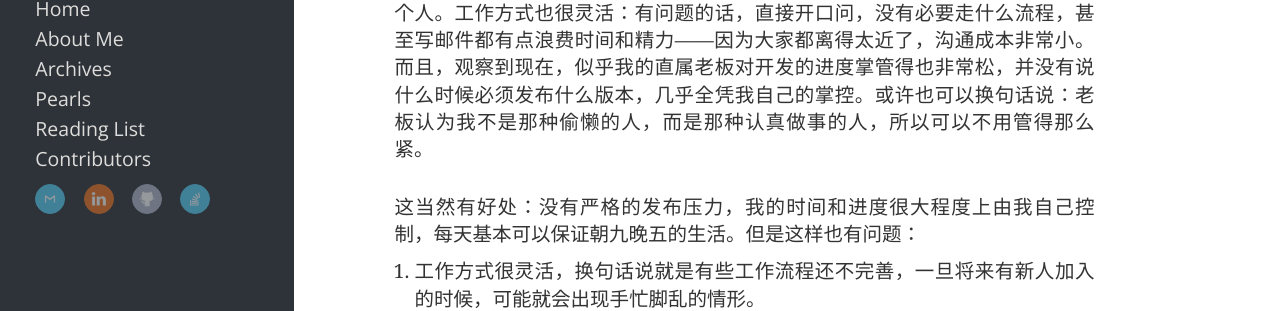
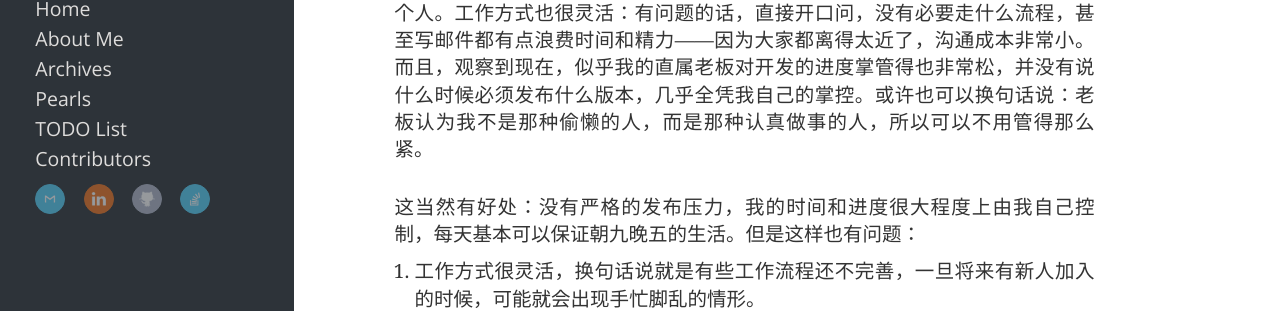
Before and after one commit to Tianhao25/yaobinwen.github.io, a Jekyll site: the page built from index.html, in a window 1280 px wide. Shown: the part 300-611 px from the top of the page. Built offline with Jekyll 4.4.1, drawn with Linux system fonts in a browser that asks for light colours; nearby versions of some CDN libraries; the list of posts is cut into pages by our own code; comment, search, counter and statistics services are not loaded.

Commit message:
Modify the navigation.

```diff
--- a/_includes/navigation.html
+++ b/_includes/navigation.html
@@ -3,7 +3,7 @@
   <li><a href="https://about.me/yaobinwen">About Me</a></li>
   <li><a href="/archive">Archives</a></li>
   <li><a href="/pearls">Pearls</a></li>
-  <li><a href="/reading-list">Reading List</a></li>
+  <li><a href="/todo-list">TODO List</a></li>
   <li><a href="/contributors">Contributors</a></li>
 </ul>
 
```
